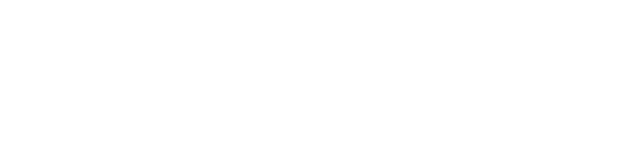
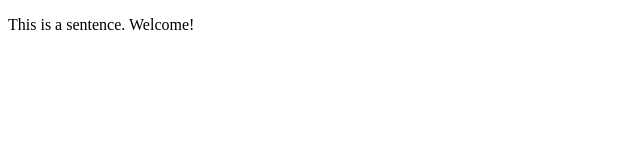
Before and after one commit to balaliss/potionfy, a plain HTML site: page index.html in a window 1280 px wide. Shown: the whole page, without its empty margins (0-640 px from the left). Drawn offline with Linux system fonts and the light colour scheme.

Commit message:
Update index.html

```diff
--- a/index.html
+++ b/index.html
@@ -6,6 +6,6 @@
     <title>Document</title>
 </head>
 <body>
-
+<p>This is a sentence. Welcome! </p>
 </body>
 </html>
```
